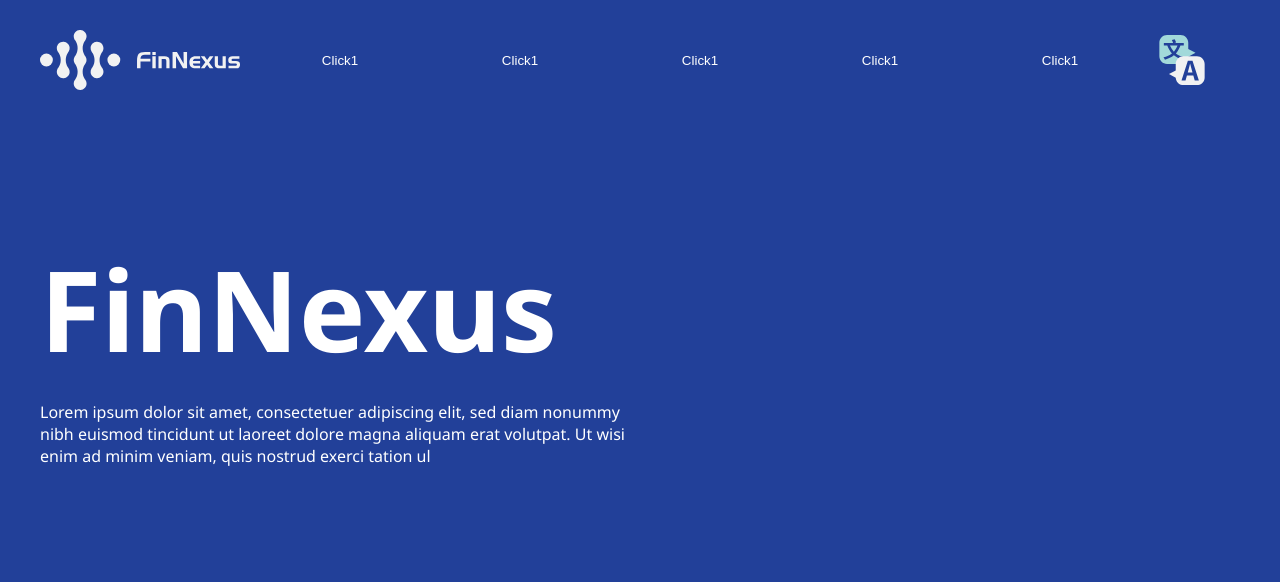
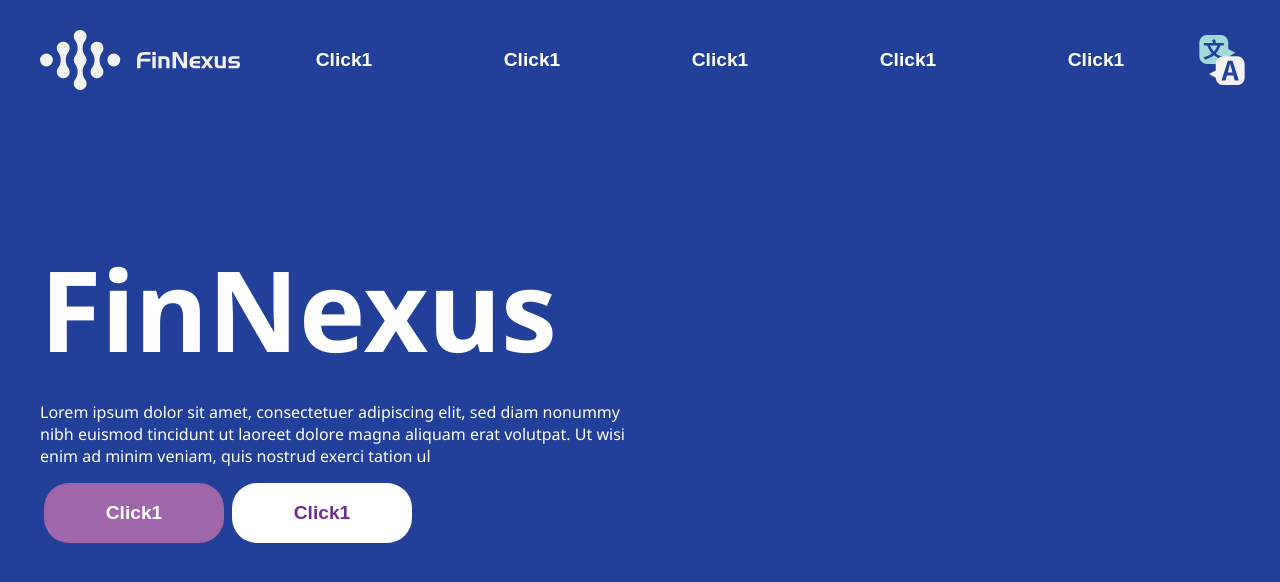
Before and after one commit to FinNexus/finnexus-ui, a Next.js app: page / in a window 1280 px wide. Shown: the top 582 px of the page. Built offline with nearby package versions, Linux system fonts and the light colour scheme.

Commit message:
main text format

```diff
--- a/pages/index.js
+++ b/pages/index.js
@@ -28,10 +28,15 @@ export default function Home() {
           <div className={styles.upperMainContent}>
             <div>
               <p className={styles.compName}>FinNexus</p>
-              <p>Lorem ipsum dolor sit amet, consectetuer adipiscing elit, sed diam nonummy nibh euismod tincidunt ut laoreet dolore magna aliquam erat volutpat. Ut wisi enim ad minim veniam, quis nostrud exerci tation ul
-</p>
+              <p>Lorem ipsum dolor sit amet, consectetuer adipiscing elit, sed diam nonummy nibh euismod tincidunt ut laoreet dolore magna aliquam erat volutpat. Ut wisi enim ad minim veniam, quis nostrud exerci tation ul</p>
+              <span>
+                <button className={`${styles.fnxBtn} ${styles.fnxPinkBtn}`}>Click1</button>
+                <button className={`${styles.fnxBtn} ${styles.fnxWhiteBtn}`}>Click1</button>
+              </span>
             </div>
-            <div></div>
+            <div>
+
+            </div>
           </div>
         </div>
       </div>
--- a/styles/Home.module.css
+++ b/styles/Home.module.css
@@ -76,6 +76,20 @@ div.upperMainContent p {
   border: none;
   background-color: var(--top-color);
   cursor: pointer;
+  font-size: 1.2em;
+  font-weight: bold;
+  border-radius: 25px;
+  margin: 0 4px;
+}
+
+.fnxWhiteBtn {
+  color: var(--dark-pink-color);
+  background-color: white;
+}
+
+.fnxPinkBtn {
+  background-color: var(--light-pink-color);
+  color: white;
 }
 
 .fnxBtn:hover {
--- a/styles/globals.css
+++ b/styles/globals.css
@@ -22,4 +22,6 @@ button:focus {
   --top-color: #224099;
   --basic-background-color: #f1f1f2;
   --select-btn-color: #A2D9DA;
+  --dark-pink-color: #6F2C90;
+  --light-pink-color: #9F66A9;
 }
```
